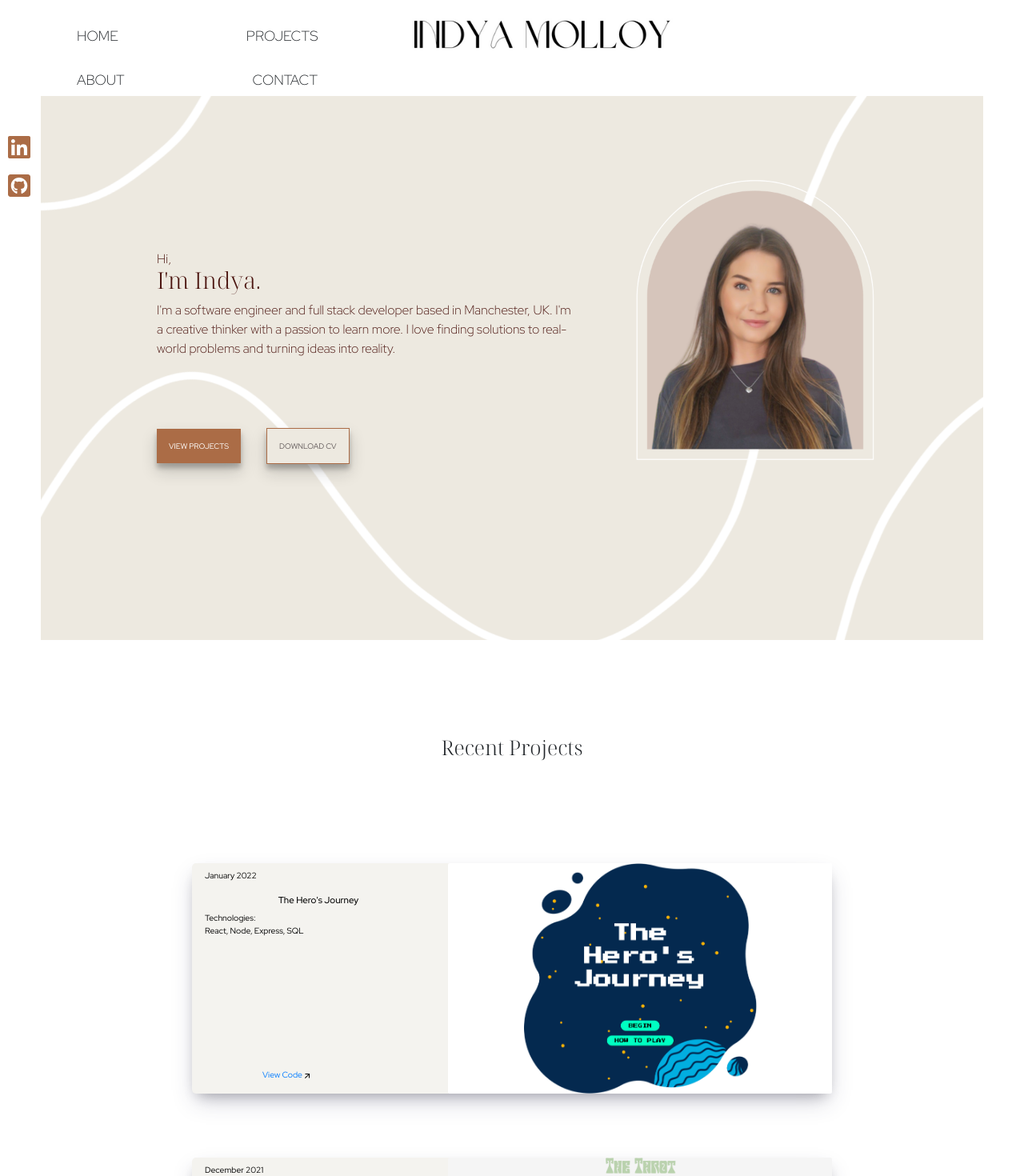
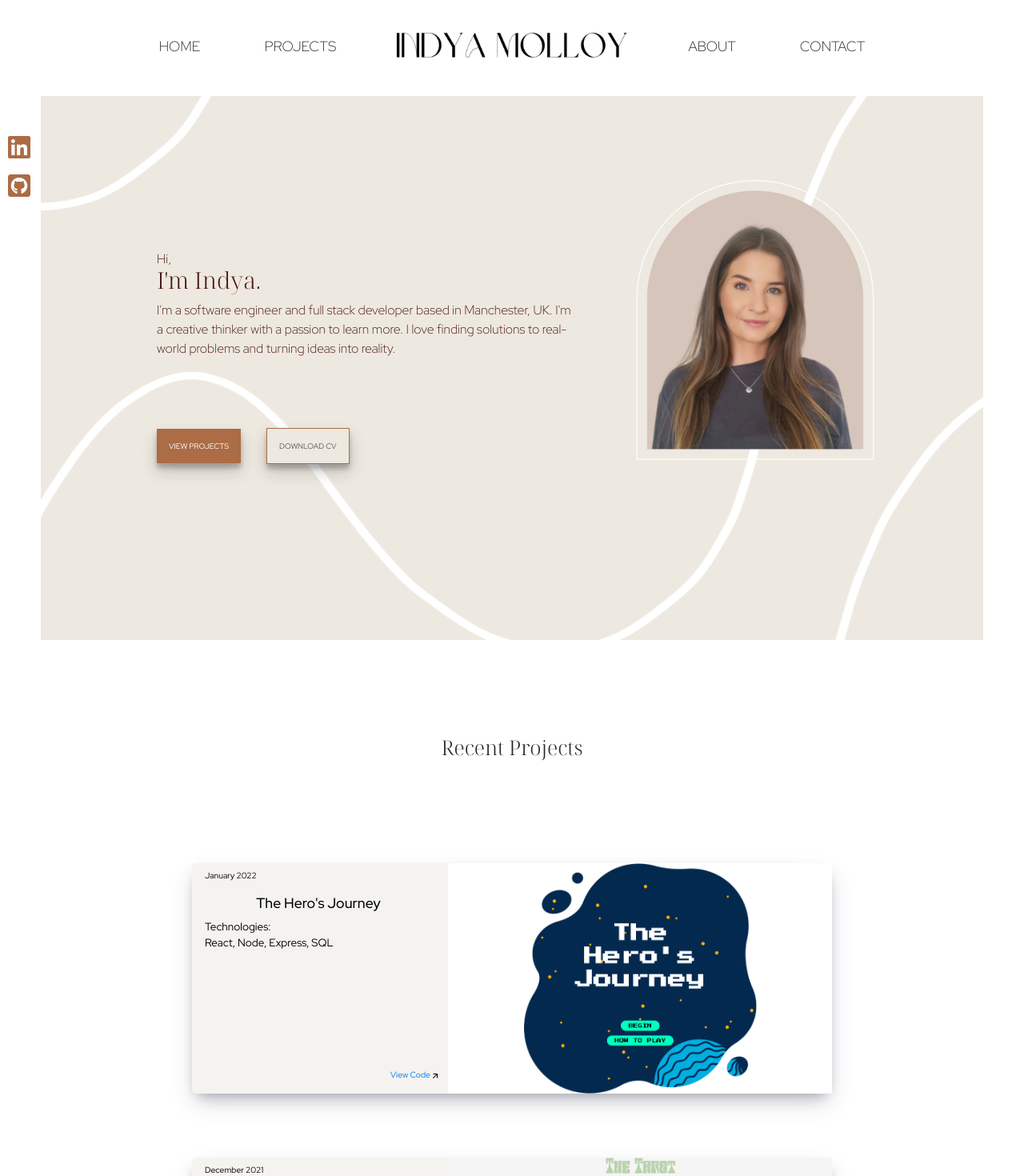
Before and after one commit to indyamolloy/Portfolio, a React (Create React App) app: page / in a window 1280 px wide. Shown: the top 1470 px of the page at 80% size. Built offline with nearby package versions, Linux system fonts and the light colour scheme; a web font is replaced by a local one.

Commit message:
about me

```diff
--- a/src/components/AboutMe/Aboutme.js
+++ b/src/components/AboutMe/Aboutme.js
@@ -6,7 +6,18 @@ function AboutMe() {
   return (
     <div className={css.container}>
       <h2 className={css.heading}>About Me</h2>
-      <img className={css.image} src={img} />
+      {/* <img className={css.image} src={img} /> */}
+      <p className={css.aboutMe}>
+        Before discovering my love for web development and coding, I taught
+        English online for over 2 years. I have a degree in Biology. I applied
+        to The School of Code in 2021 to upskill and learn something that
+        excited me. After 3 months learning new skills with The School of Code,
+        <br />
+        <br />i feel i have gained the technical and interpersonal skills
+        necearry to start a career in web development and i'm looking forward to
+        entering a field i feel passionate about. As well as learning new tech,
+        I love surfing, learning spanish, cooking and hiking!
+      </p>
     </div>
   );
 }
--- a/src/components/AboutMe/aboutme.module.css
+++ b/src/components/AboutMe/aboutme.module.css
@@ -1,3 +1,4 @@
+@import url("https://fonts.googleapis.com/css2?family=Noto+Serif+Display:wght@300;700&family=Red+Hat+Display:wght@400;500&display=swap");
 @import url("https://fonts.googleapis.com/css2?family=Noto+Serif+Display:wght@300;700&family=Red+Hat+Display:wght@400;500&display=swap");
 
 .container {
@@ -21,10 +22,19 @@
 }
 
 .image {
-  width: 35vh;
-  height: 50vh;
+  width: 45%;
+  height: 30%;
   object-fit: cover;
   border-radius: 150px 150px 0 0;
-  margin-top: 30vh;
-  margin-right: 90vh;
+  margin-top: 20vh;
+  margin-right: 1vh;
 }
+
+.aboutMe {
+  width: 40%;
+  margin-top: 20vh;
+  margin-left: 50vw;
+  font-family: "Red Hat Display", serif;
+  font-size: 1em;
+  font-weight: 300;
+}
--- a/src/components/Hamburger/styles.css
+++ b/src/components/Hamburger/styles.css
@@ -68,7 +68,7 @@
 .bm-item {
   display: inline-block;
 
-  color: black;
+  color: #ab6c46;
   margin-bottom: 10px;
   text-align: left;
   text-decoration: none;
--- a/src/components/Home/home.module.css
+++ b/src/components/Home/home.module.css
@@ -362,6 +362,10 @@
 
 @import url("https://fonts.googleapis.com/css2?family=Noto+Serif+Display:wght@700&family=Red+Hat+Display:wght@400;500&display=swap");
 
+html {
+  scroll-behavior: smooth;
+}
+
 .homeContainer {
   height: 100%;
   width: 100%;
--- a/src/components/Navbar/navbar.module.css
+++ b/src/components/Navbar/navbar.module.css
@@ -20,7 +20,7 @@
   font-size: 1.1em;
   font-family: "Red Hat Display", sans-serif;
   font-weight: 100;
-  padding: 10vh;
+  padding: 5vh;
   border-bottom: 1px solid rgba(0, 0, 0, 0);
 
   transition: border-bottom 300ms;
@@ -50,7 +50,7 @@
 } */
 
 .namelogo {
-  height: 10vh;
+  width: 45vh;
 }
 
 @media screen and (max-width: 800px) {
--- a/src/components/Projects/ProjectCard.js
+++ b/src/components/Projects/ProjectCard.js
@@ -11,9 +11,9 @@ function ProjectCard(props) {
       <div className={css.description}>
         <p>{props.date}</p>
         <h4 className={css.title}>{props.title}</h4>
-        <p>Technologies:</p>
+        <p className={css.subtitle}>Technologies:</p>
         <p className={css.technologies}>{props.description}</p>
-        <h4 className={css.title}>{props.progress}</h4>
+        <p>{props.progress}</p>
         <a href={props.codeURL} className={css.codeButton}>
           View Code
           <svg
--- a/src/components/Projects/projectCard.module.css
+++ b/src/components/Projects/projectCard.module.css
@@ -90,7 +90,17 @@
 @media screen and (min-width: 420px) {
   .codeButton {
     bottom: 2vh;
-    left: 11vh;
+    left: vh;
+  }
+  .title {
+    font-size: 1.7em;
+  }
+  .subtitle {
+    font-size: 1.3em;
+    margin-top: vh;
+  }
+  .technologies {
+    font-size: 1.3em;
   }
 }
 
@@ -132,6 +142,19 @@
 @media (min-width: 1180px) and (min-height: 730px) {
   .codeButton {
     width: 100%;
-    left: 10vh;
+    left: 30vh;
   }
 }
+
+@media (max-width: 340px) {
+  .image {
+    width: 70vw;
+    height: 100%;
+  }
+}
+
+@media all and (display-mode: fullscreen) {
+  .codeButton {
+    left: 25vh;
+  }
+}
```
